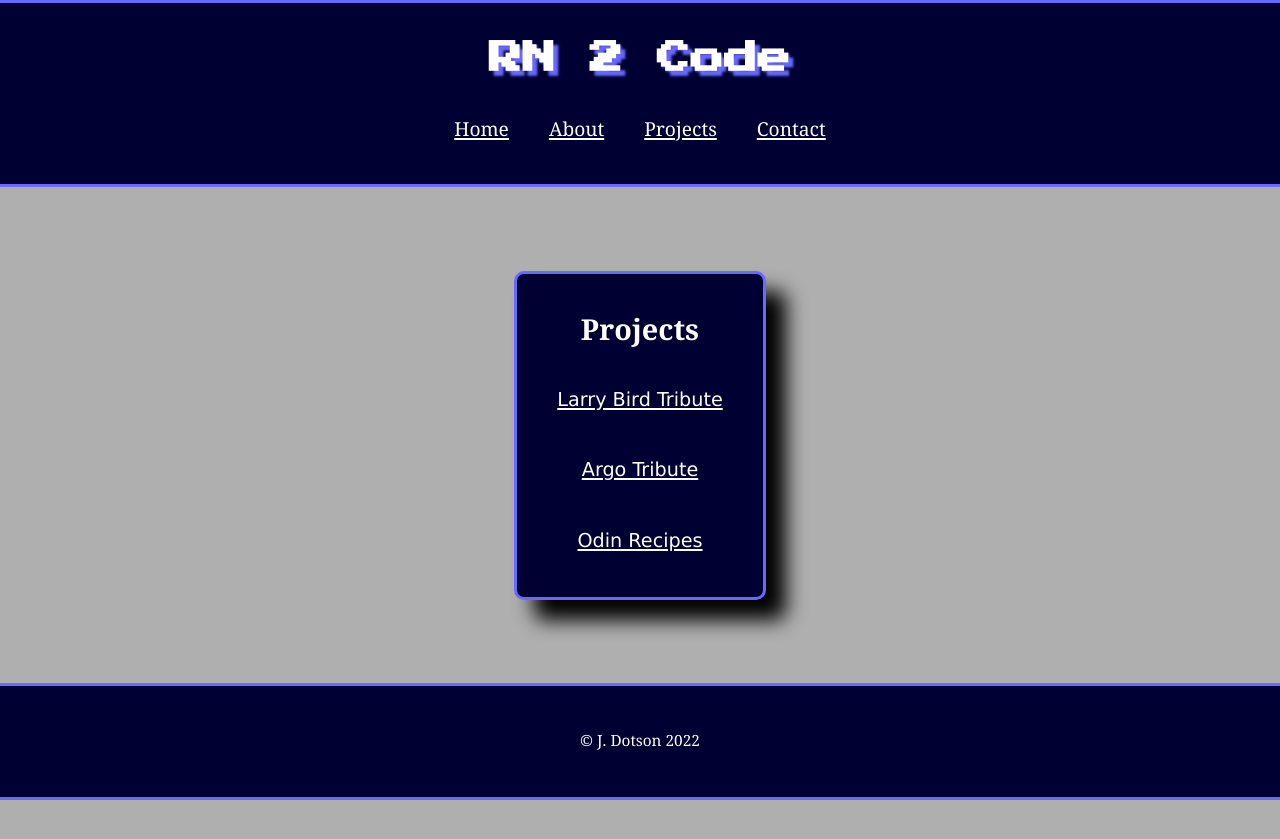
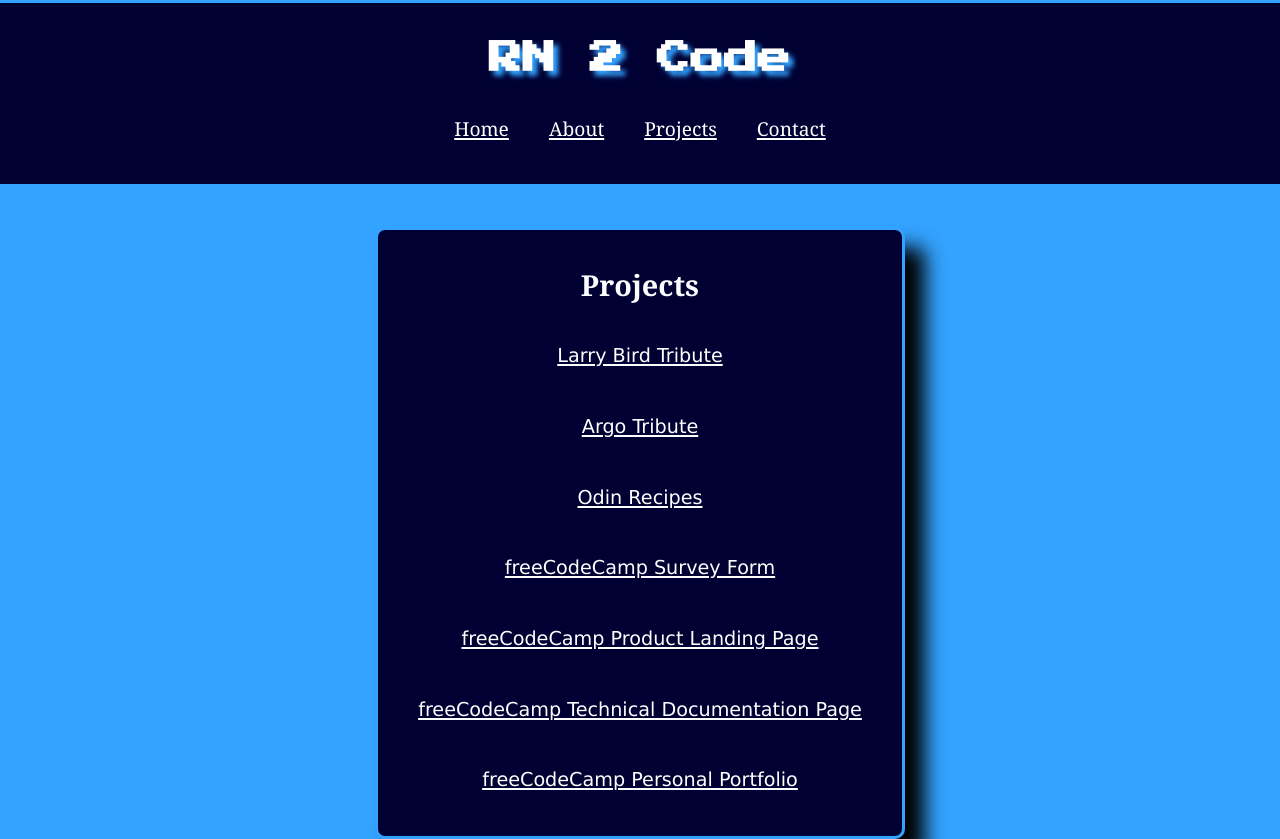
Before and after one commit to Eviljohn78/RN2Code, a plain HTML site: page html/projects.html in a window 1280 px wide. Shown: the top 839 px of the page. Before the commit the page ends 800 px from the top, so only its background shows below. Drawn offline with Linux system fonts and the light colour scheme.

Commit message:
Updated color scheme and added freeCodeCamp projects to project page.

```diff
--- a/css/about-style.css
+++ b/css/about-style.css
@@ -9,13 +9,12 @@ body {
   flex-direction: column;
   justify-content: space-between;
   align-items: center;
-  background-color: rgb(175, 175, 175);
+  background-color: #33a3ff;
   font-size: medium;
   line-height: 160%;
   font-family: Verdana, Tahoma, sans-serif;
   color: white;
   height: 100vh;
-  width: 100vw;
 }
 
 header {
@@ -24,18 +23,18 @@ header {
   justify-content: center;
   align-items: center;
   gap: 20px;
-  width: 100vw;
   background-color: #000033;
-  border-top: medium solid #6969ff;
-  border-bottom: medium solid #6969ff;
+  border-top: medium solid #33a3ff;
+  border-bottom: medium solid #33a3ff;
   padding: 20px;
+  width: 100%;
 }
 
 h1 {
   text-align: center;
   font-family: "Press Start 2P", Georgia, serif;
   font-size: 175%;
-  text-shadow: 5px 5px 2.5px #6969ff;
+  text-shadow: 5px 5px 5px #33a3ff;
 }
 
 header, h2, footer {
@@ -80,7 +79,7 @@ h2 {
   align-items: center;
   gap: 20px;
   background-color: #000033;
-  border: medium solid #6969ff;
+  border: medium solid #33a3ff;
   border-radius: 10px;
   padding: 20px;
   box-shadow: 10px 10px 10px black;
@@ -93,11 +92,11 @@ footer {
   text-align: center;
   background-color: #000033;
   color: white;
-  border-top: medium solid #6969ff;
-  border-bottom: medium solid #6969ff;
-  width: 100vw;
+  border-top: medium solid #33a3ff;
+  border-bottom: medium solid #33a3ff;
   font-size: 80%;
   padding: 20px;
+  width: 100%;
 }
 
 @media (min-width: 768px) {
--- a/css/contact-style.css
+++ b/css/contact-style.css
@@ -10,8 +10,7 @@ body {
   justify-content: space-between;
   align-items: center;
   height: 100vh;
-  width: 100vw;
-  background-color: rgb(175, 175, 175);
+  background-color: #33a3ff;
   font-size: medium;
   line-height: 160%;
   font-family:Verdana, Tahoma, sans-serif;
@@ -25,17 +24,17 @@ header {
   align-items: center;
   gap: 20px;
   padding: 20px;
-  width: 100vw;
+  width: 100%;
   background-color: #000033;
-  border-top: medium solid #6969ff;
-  border-bottom: medium solid #6969ff;
+  border-top: medium solid #33a3ff;
+  border-bottom: medium solid #33a3ff;
 }
 
 h1 {
   text-align: center;
   font-family: "Press Start 2P", Georgia, serif;
   font-size: 175%;
-  text-shadow: 5px 5px 2.5px #6969ff;
+  text-shadow: 5px 5px 5px #33a3ff;
 }
 
 header, h2, footer {
@@ -67,7 +66,7 @@ h2 {
   margin: 20px 20px 0px 20px;
   padding: 20px;
   background-color: #000033;
-  border: medium solid #6969ff;
+  border: medium solid #33a3ff;
   border-radius: 10px;
   box-shadow: 10px 10px 10px black;
 }
@@ -76,7 +75,7 @@ h2 {
   padding: 20px;
   margin: 20px;
   background-color: #000033;
-  border: medium solid #6969ff;
+  border: medium solid #33a3ff;
   border-radius: 10px;
   box-shadow: 10px 10px 10px black;
 }
@@ -99,7 +98,7 @@ textarea {
 }
 
 button {
-  background-color: #6969ff;
+  background-color: #33a3ff;
   border: medium solid white;
   font-size: 100%;
   padding: 5px;
@@ -118,9 +117,9 @@ footer {
   text-align: center;
   background-color: #000033;
   color: white;
-  border-top: medium solid #6969ff;
-  border-bottom: medium solid #6969ff;
-  width: 100vw;
+  border-top: medium solid #33a3ff;
+  border-bottom: medium solid #33a3ff;
+  width: 100%;
   font-size: 80%;
   padding: 20px;
 }
--- a/css/projects-style.css
+++ b/css/projects-style.css
@@ -10,8 +10,7 @@ body {
   justify-content: space-between;
   align-items: center;
   height: 100vh;
-  width: 100vw;
-  background-color: rgb(175, 175, 175);
+  background-color: #33a3ff;
   font-size: medium;
   line-height: 160%;
   font-family:Verdana, Tahoma, sans-serif;
@@ -24,18 +23,18 @@ header {
   justify-content: center;
   align-items: center;
   gap: 20px;
-  width: 100vw;
   background-color: #000033;
-  border-top: medium solid #6969ff;
-  border-bottom: medium solid #6969ff;
+  border-top: medium solid #33a3ff;
+  border-bottom: medium solid #33a3ff;
   padding: 20px;
+  width: 100%;
 }
 
 h1 {
   text-align: center;
   font-family: "Press Start 2P", Georgia, serif;
   font-size: 175%;
-  text-shadow: 5px 5px 2.5px #6969ff;
+  text-shadow: 5px 5px 5px #33a3ff;
 }
 
 header, h2, footer {
@@ -68,7 +67,7 @@ a:hover {
   align-items: center;
   gap: 20px;
   background-color: #000033;
-  border: medium solid #6969ff;
+  border: medium solid #33a3ff;
   border-radius: 10px;
   padding: 20px;
   margin: 20px;
@@ -83,9 +82,9 @@ footer {
   text-align: center;
   background-color: #000033;
   color: white;
-  border-top: medium solid #6969ff;
-  border-bottom: medium solid #6969ff;
-  width: 100vw;
+  border-top: medium solid #33a3ff;
+  border-bottom: medium solid #33a3ff;
+  width: 100%;
   font-size: 80%;
   padding: 20px;
 
--- a/css/style.css
+++ b/css/style.css
@@ -8,13 +8,13 @@ body {
   display: flex;
   flex-direction: column;
   justify-content: space-between;
-  background-color: rgb(175, 175, 175);
+  align-items: center;
+  background-color: #33a3ff;
   font-size: medium;
   line-height: 160%;
   font-family:Verdana, Tahoma, sans-serif;
   color: white;
   height: 100vh;
-  width: 100vw;
 }
 
 header {
@@ -23,19 +23,19 @@ header {
   justify-content: center;
   align-items: center;
   gap: 20px;
-  width: 100vw;
   background-color:#000033;
-  border-top: medium solid #6969ff;
-  border-bottom: medium solid #6969ff;
+  border-top: medium solid #33a3ff;
+  border-bottom: medium solid #33a3ff;
   padding: 20px;
   margin-bottom: 20px;
+  width: 100%;
 }
 
 h1 {
   text-align: center;
   font-family: "Press Start 2P", Georgia, serif;
   font-size: 175%;
-  text-shadow: 5px 5px 2.5px #6969ff;
+  text-shadow: 5px 5px 5px #33a3ff;
 }
 
 header, h2, h3, footer {
@@ -77,7 +77,7 @@ a:hover {
 
 h2 {
   background-color: #000033;
-  border: medium solid #6969ff;
+  border: medium solid #33a3ff;
   border-radius: 10px;
   padding: 20px;
   box-shadow: 10px 10px 10px black;
@@ -91,7 +91,7 @@ h2 {
   gap: 20px;
   padding: 20px;
   background-color: #000033;
-  border: medium solid #6969ff;
+  border: medium solid #33a3ff;
   border-radius: 10px;
   box-shadow: 10px 10px 10px black;
 }
@@ -105,7 +105,7 @@ h2 {
 }
 
 img {
-  border: medium solid #6969ff;
+  border: medium solid #33a3ff;
   border-radius: 10px;
 }
 
@@ -117,9 +117,10 @@ footer {
   background-color: #000033;
   color: white;
   padding: 20px;
-  border-top: medium solid #6969ff;
-  border-bottom: medium solid #6969ff;
+  border-top: medium solid #33a3ff;
+  border-bottom: medium solid #33a3ff;
   font-size: 80%;
+  width: 100%;
 }
 
 @media (min-width: 768px) {
--- a/html/projects.html
+++ b/html/projects.html
@@ -30,6 +30,10 @@
           <a class="project-links" href="https://eviljohn78.github.io/larry-bird-tribute/index.html" title="Larry Bird Tribute" target="_blank">Larry Bird Tribute</a>
           <a class="project-links" href="https://eviljohn78.github.io/Argo/index.html" title="Argo Tribute" target="_blank">Argo Tribute</a>
           <a class="project-links" href="https://eviljohn78.github.io/odin-recipes/index.html" title="Odin Recipes" target="_blank">Odin Recipes</a>
+          <a class="project-links" href="https://codepen.io/eviljohn78/pen/BaJvagX" title="freeCodeCamp Survey Form" target="_blank">freeCodeCamp Survey Form</a>
+          <a class="project-links" href="https://codepen.io/eviljohn78/pen/XWVoYMo" title="freeCodeCamp Product Landing Page" target="_blank">freeCodeCamp Product Landing Page</a>
+          <a class="project-links" href="https://codepen.io/eviljohn78/pen/ZEvweeL" title="freeCodeCamp Technical Documentation Page" target="_blank">freeCodeCamp Technical Documentation Page</a>
+          <a class="project-links" href="https://codepen.io/eviljohn78/pen/WNdmvvG" title="freeCodeCamp Personal Portfolio" target="_blank">freeCodeCamp Personal Portfolio</a>
       </section>
 
     </main>
```
